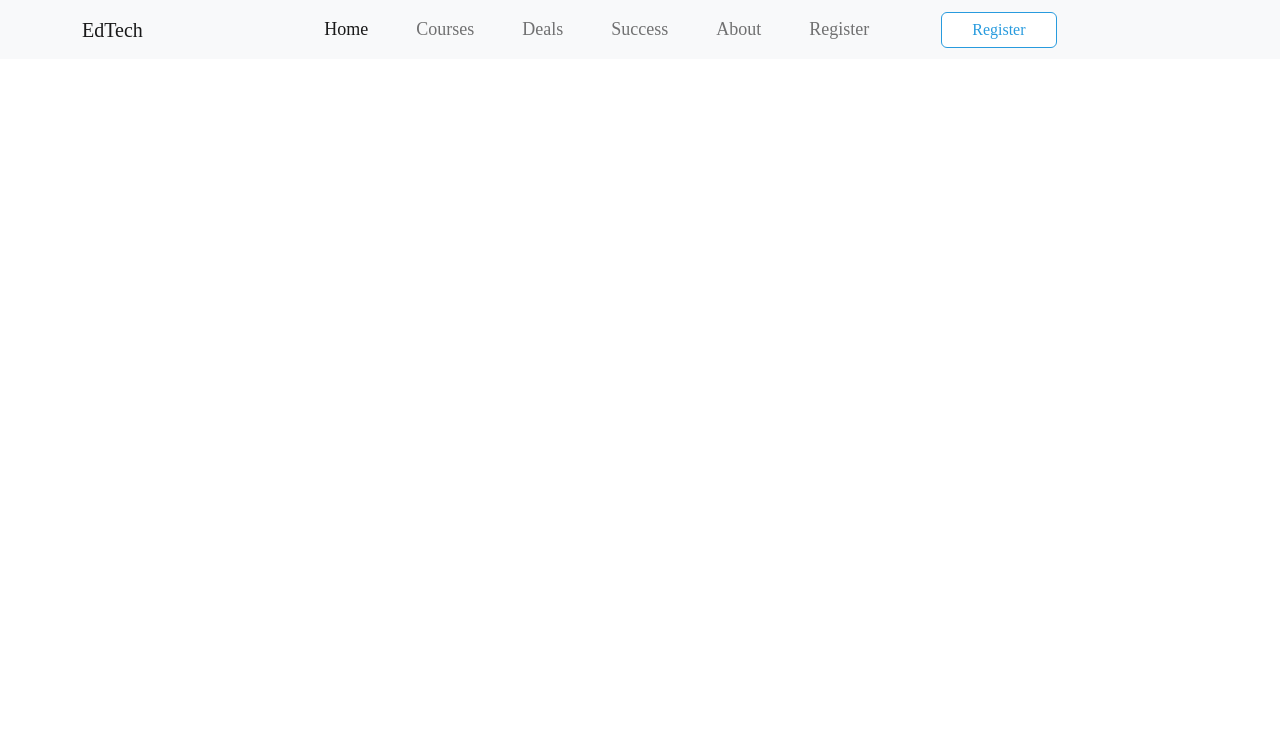
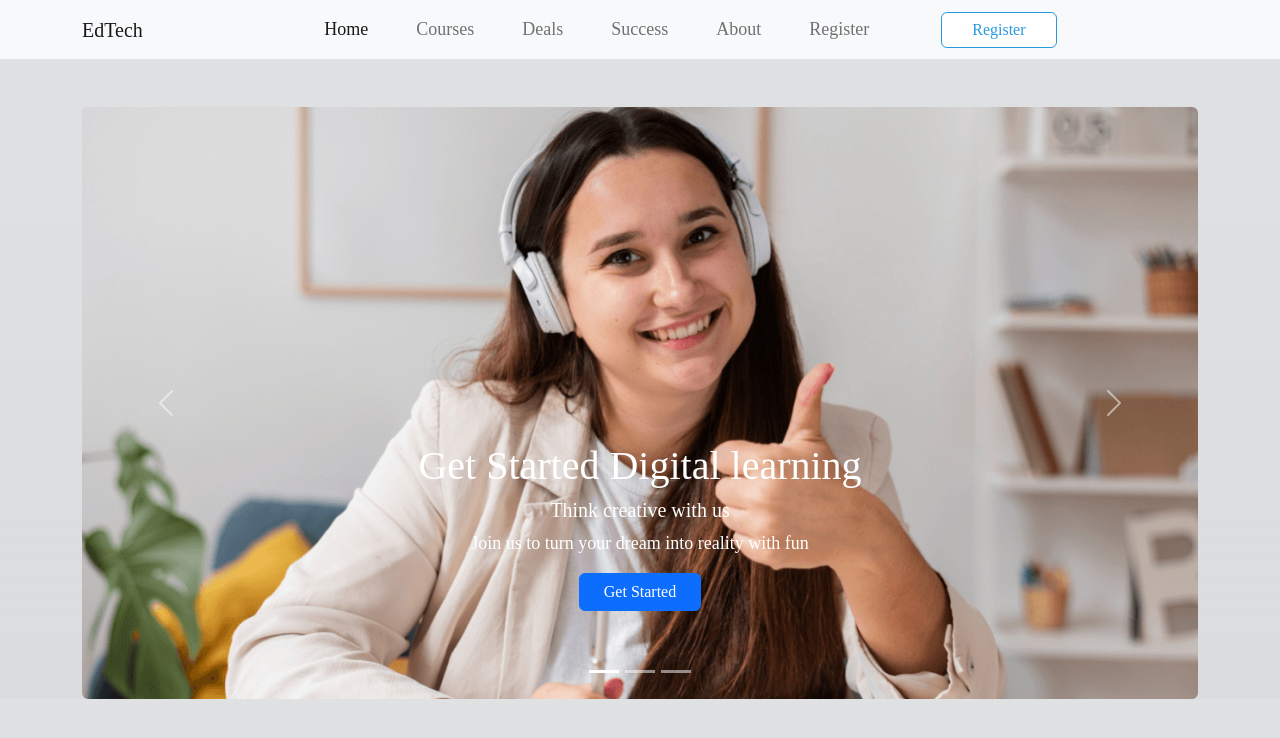
Before and after one commit to bishwaj6114/eTech-website, a plain HTML site: page index.html in a window 1280 px wide. Drawn offline with nearby package versions, Linux system fonts and the light colour scheme.

Commit message:
add carousal

```diff
--- a/index.html
+++ b/index.html
@@ -8,10 +8,10 @@
     <!-- custom css  -->
     <link rel="stylesheet" href="styles/style.css">
   </head>
-  <body class="body-font">
+  <body class="body-font bg-secondary bg-gradient bg-opacity-25">
     <header>
         <!-- navbar start  -->
-        <section>
+        <section class="mb-5">
             <nav class="navbar navbar-expand-lg bg-light">
                 <div class="container">
                   <a class="navbar-brand" href="#">EdTech</a>
@@ -38,6 +38,54 @@
               </nav>
         </section>
         <!-- navbar end -->
+        <!-- carousal start  -->
+        <section class="container ">
+          <div id="carouselExampleCaptions" class="carousel slide" data-bs-ride="false">
+            <div class="carousel-indicators">
+              <button type="button" data-bs-target="#carouselExampleCaptions" data-bs-slide-to="0" class="active" aria-current="true" aria-label="Slide 1"></button>
+              <button type="button" data-bs-target="#carouselExampleCaptions" data-bs-slide-to="1" aria-label="Slide 2"></button>
+              <button type="button" data-bs-target="#carouselExampleCaptions" data-bs-slide-to="2" aria-label="Slide 3"></button>
+            </div>
+            <div class="carousel-inner rounded-2">
+              <div class="carousel-item active">
+                <img src="images/cover/cover-1.png" class="d-block w-100" alt="...">
+                <div class="carousel-caption d-none d-md-block mb-5">
+                  <h1>Get Started Digital learning</h1>
+                  <h5>Think creative with us</h5>
+                  <p>Join us to turn your dream into reality with fun </p>
+                  <button type="button" class="btn btn-primary px-4">Get Started</button>
+                </div>
+              </div>
+              <div class="carousel-item">
+                <img src="images/cover/cover-2.jpg" class="d-block w-100" alt="...">
+                <div class="carousel-caption d-none d-md-block">
+                  <h1>Get Started Digital learning</h1>
+                  <h5>Think creative with us</h5>
+                  <p>Join us to turn your dream into reality with fun </p>
+                  <button type="button" class="btn btn-primary px-4">Get Started</button>
+                </div>
+              </div>
+              <div class="carousel-item">
+                <img src="images/cover/cover-3.jpg" class="d-block w-100" alt="...">
+                <div class="carousel-caption d-none d-md-block my-5">
+                  <h1>Get Started Digital learning</h1>
+                  <h5>Think creative with us</h5>
+                  <p>Join us to turn your dream into reality with fun </p>
+                  <button type="button" class="btn btn-primary px-4">Get Started</button>
+                </div>
+              </div>
+            </div>
+            <button class="carousel-control-prev" type="button" data-bs-target="#carouselExampleCaptions" data-bs-slide="prev">
+              <span class="carousel-control-prev-icon" aria-hidden="true"></span>
+              <span class="visually-hidden">Previous</span>
+            </button>
+            <button class="carousel-control-next" type="button" data-bs-target="#carouselExampleCaptions" data-bs-slide="next">
+              <span class="carousel-control-next-icon" aria-hidden="true"></span>
+              <span class="visually-hidden">Next</span>
+            </button>
+          </div>
+        </section>
+        <!-- carousal end  -->
     </header>
     <script src="https://cdn.jsdelivr.net/npm/bootstrap@5.2.0/dist/js/bootstrap.bundle.min.js" integrity="sha384-A3rJD856KowSb7dwlZdYEkO39Gagi7vIsF0jrRAoQmDKKtQBHUuLZ9AsSv4jD4Xa" crossorigin="anonymous"></script>
   </body>
```
